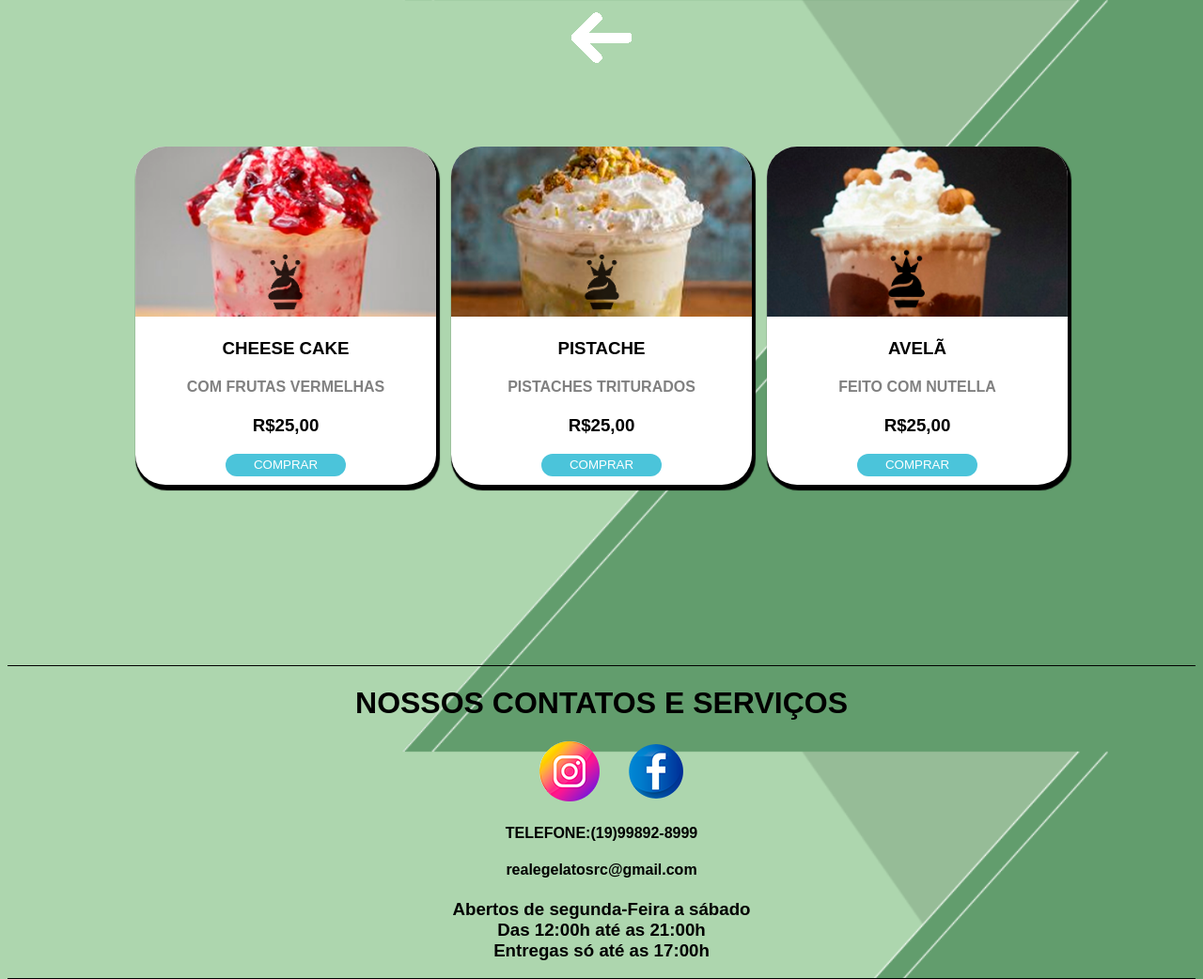
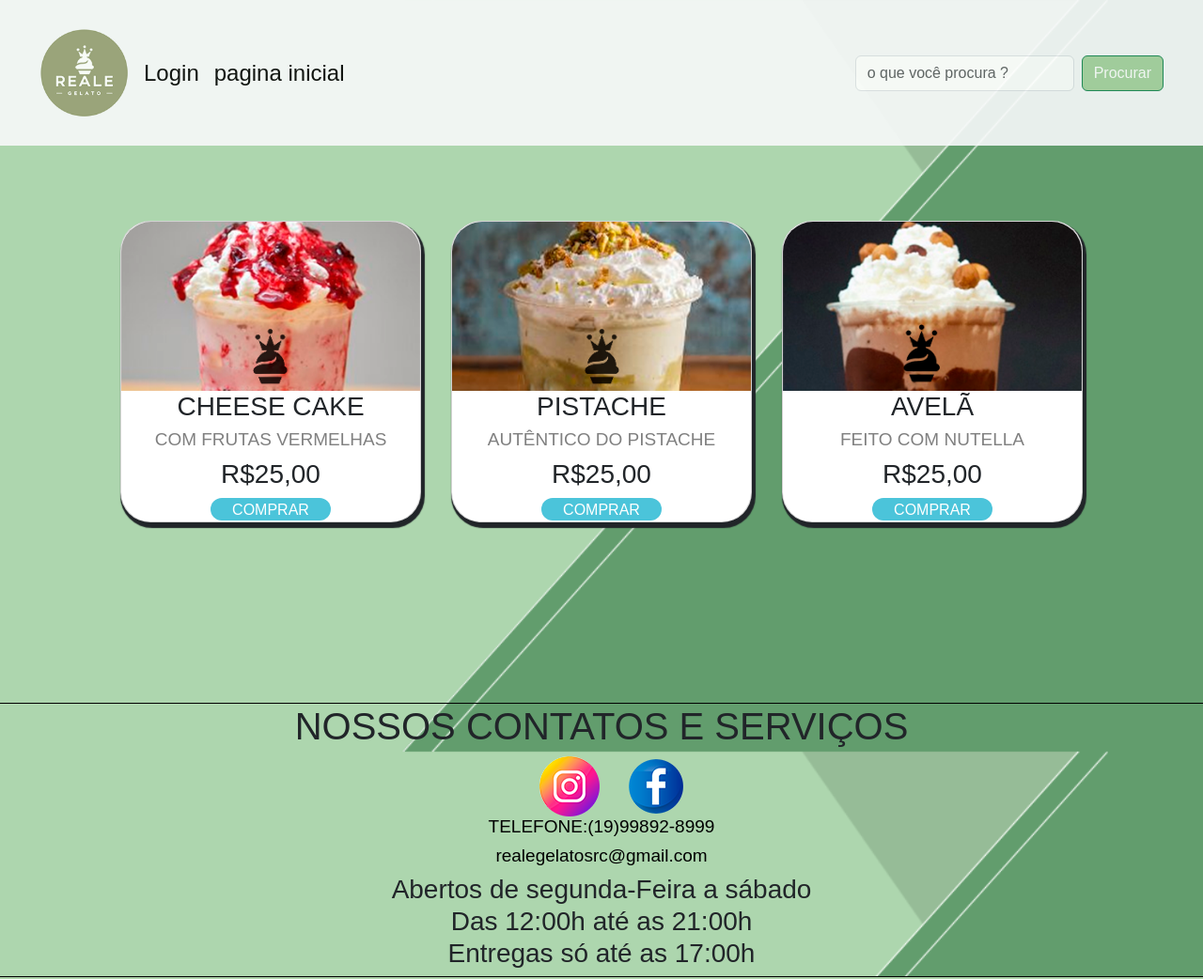
Before and after one commit to Kevinreisdacruz/projetointegrador, a PHP site: page /cardapiomilkshake.html in a window 1280 px wide. Shown: the whole page at 94% size. Run offline with PHP 8.4, Linux system fonts and the light colour scheme.

Commit message:
navbar em todas pg

```diff
--- a/cardapiomassa.html
+++ b/cardapiomassa.html
@@ -26,7 +26,7 @@
             <a class="nav-link active link-navbar" aria-current="page" href="cadastro.html">Login</a>
           </li>
           <li class="nav-item">
-            <a class="nav-link active link-navbar" href="carrinho.html">VOLTAR PÁGINA INICIAL</a>
+            <a class="nav-link active link-navbar" href="index.html">pagina inicial</a>
           </li>
 
         </ul>
--- a/cardapiomilkshake.html
+++ b/cardapiomilkshake.html
@@ -7,13 +7,36 @@
   <title>MILK SHAKES</title>
   <link href="https://unpkg.com/aos@2.3.1/dist/aos.css" rel="stylesheet">
   <script src="https://unpkg.com/aos@2.3.1/dist/aos.js"></script>
+  <link rel="stylesheet" href="https://cdn.jsdelivr.net/npm/bootstrap@5.3.3/dist/css/bootstrap.min.css">
   <link rel="stylesheet" href="css/cardapiomilkshake.css">
 </head>
 
 <body>
-  <a href="index.html">
-    <img id="seta" src="imagelogos/setaesquerda.png" alt="">
-  </a>
+
+  <nav class="navbar navbar-expand-lg bg-body-tertiary navbarcss">
+    <div class="container-fluid">
+      <button class="navbar-toggler" type="button" data-bs-toggle="collapse" data-bs-target="#navbarTogglerDemo03"
+        aria-controls="navbarTogglerDemo03" aria-expanded="false" aria-label="Toggle navigation">
+        <span class="navbar-toggler-icon"></span>
+      </button>
+      <img src="imagelogos/logo3.png" alt="" width="95">
+      <div class="collapse navbar-collapse" id="navbarTogglerDemo03">
+        <ul class="navbar-nav me-auto mb-2 mb-lg-0 box-link">
+          <li class="nav-item">
+            <a class="nav-link active link-navbar" aria-current="page" href="cadastro.html">Login</a>
+          </li>
+          <li class="nav-item">
+            <a class="nav-link active link-navbar" href="index.html">pagina inicial</a>
+          </li>
+
+        </ul>
+        <form class="d-flex" role="search">
+          <input class="form-control me-2" type="search" placeholder="o que você procura ?" aria-label="Search">
+          <button class="btn btn-outline-success pesquisar" type="submit">Procurar</button>
+        </form>
+      </div>
+    </div>
+  </nav>
 
   <div class="all-cards" data-aos="fade-right"  data-aos-duration="2500">
     <div class="card">
@@ -38,7 +61,7 @@
           <img src="imagemilkshake/milkpistache.png" alt="">
         </div>
         <h3>PISTACHE</h3>
-        <h4>PISTACHES TRITURADOS</h4>
+        <h4>AUTÊNTICO DO PISTACHE</h4>
         <h3>R$25,00</h3>
         <div class="button-buy">
           <a href="carrinho.html">
@@ -86,7 +109,7 @@
   </div>
 
 
-
+ <script src="https://cdn.jsdelivr.net/npm/bootstrap@5.3.3/dist/js/bootstrap.bundle.min.js"></script>
   <script src="js/milk.js"></script>
 </body>
 
--- a/css/cardapiomilkshake.css
+++ b/css/cardapiomilkshake.css
@@ -8,31 +8,52 @@ body{
     text-decoration: none;
 }
 
-#seta{
-    transition: all ease-in-out 0.5s;
+.navbarcss{
+    padding: 30px;
+    position: sticky;
+    top: 0;
+    z-index: 1;
+    opacity: 90%;
+    width: 100%;
 }
 
-#seta:hover{
-    scale: 1.4;
+.box-link{
+   margin-left: 0.5rem;
 }
+
+.link-navbar{
+    font-size: 24px;
+}
+
+
+.pesquisar{
+    background-color: #A8D2A0;
+    color: white;
+    transition: all ease-in-out 1.1s;
+}
+
+.pesquisar:hover{
+    scale: 1.1;
+}
+
 
 .all-cards{
     display: flex;
     justify-content: center;
     flex-wrap: wrap;
-    gap: 1rem;
+    gap: 2rem;
 }
 
 .card{
     display: flex;
     justify-content: center;
     width: 20rem;
-    height: 22.5rem;
     margin-top: 5rem;
     border-radius: 2rem;
     box-shadow: 2px 4px 1px 2px;
     background-color: white;
     transition: all ease-in-out 0.5s;
+
 
 }
 
@@ -59,6 +80,7 @@ h3{
 h4{
     text-align: center;
     color: grey;
+    font-size: 19px;
 }
 
 .button-buy{
```
Also changed, not shown: cardapiopicoles.html (+27 -5 lines), css/cardapiomassa.css (+0 -7 lines), css/cardapiopicoles.css (+29 -0 lines).
